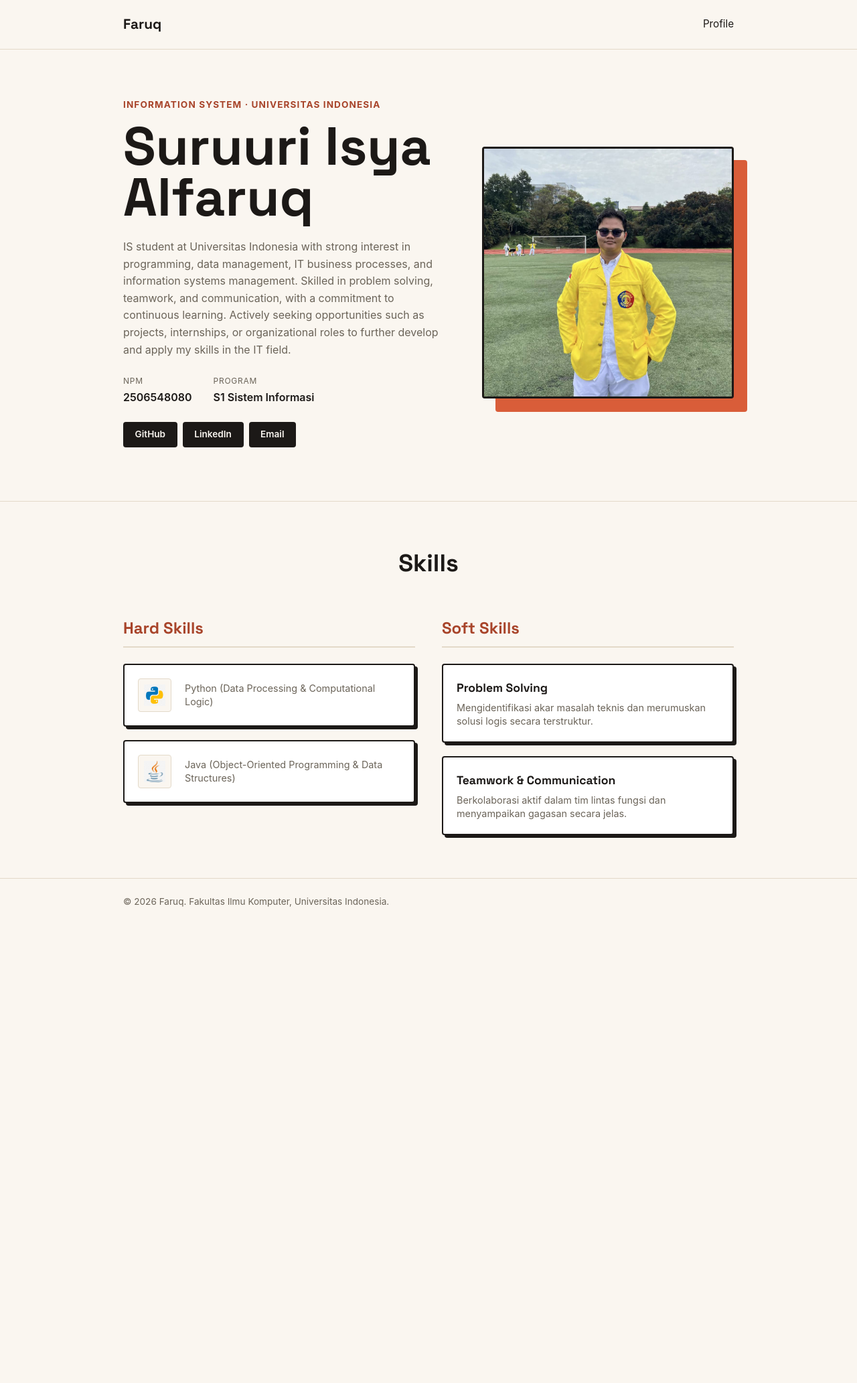
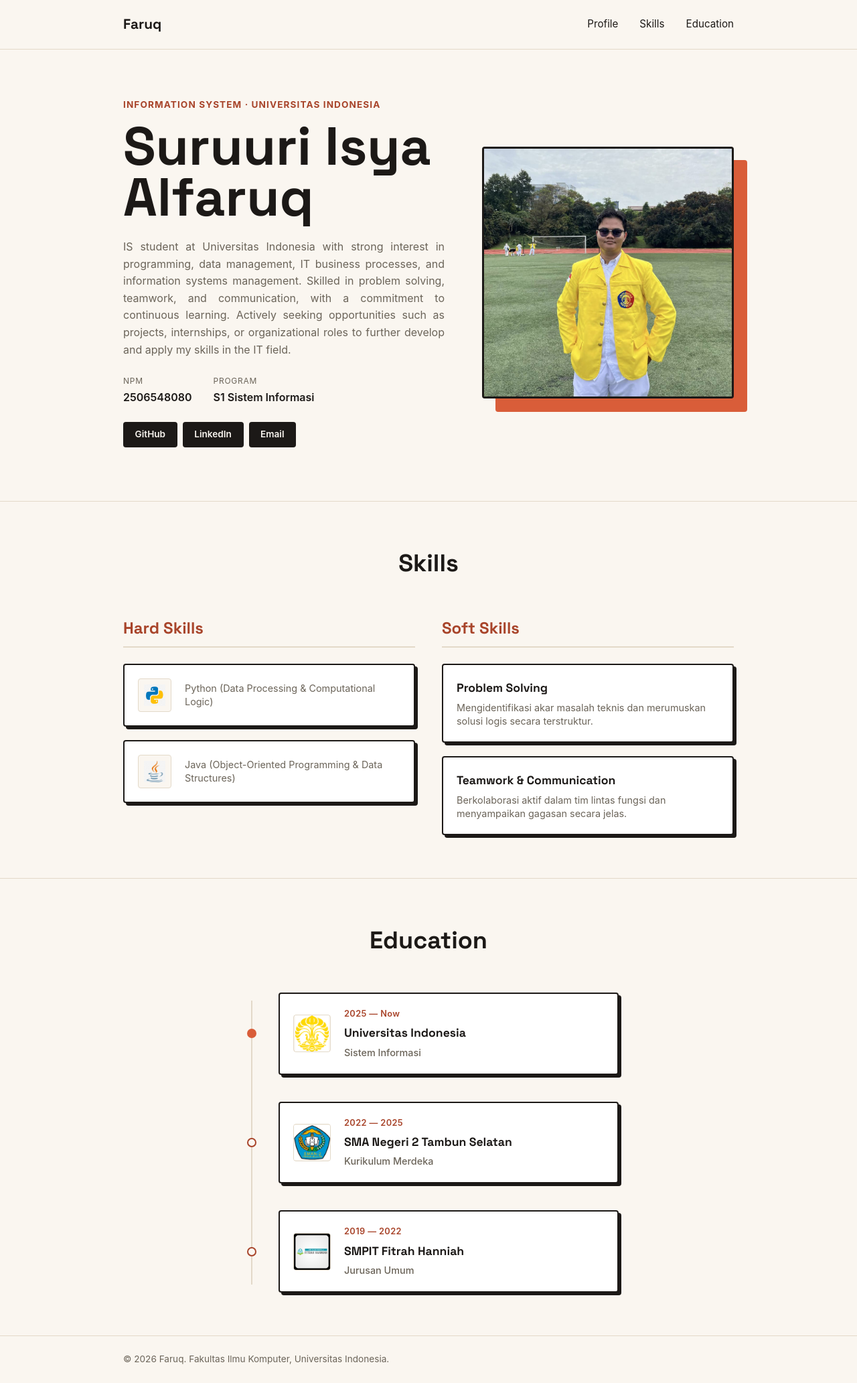
Before and after one commit to SuruuriIsyaAlfaruq2/myportofolio, a Django app: page / in a window 1280 px wide. Shown: the whole page at 67% size. Before the commit the page ends 1354 px from the top, so only its background shows below. Run offline with Django 5.2, Linux system fonts and the light colour scheme.

Commit message:
Adding New Section About Education History with timeline design

```diff
--- a/static/css/style.css
+++ b/static/css/style.css
@@ -27,8 +27,10 @@ h1, .brand {
 
 .container {
     max-width: 960px;
-    margin: 0 auto;
+    margin-left: auto;
+    margin-right: auto;
     padding: 0 1.5rem;
+    width: 100%;
 }
 
 .site-header {
@@ -99,6 +101,7 @@ h1, .brand {
     color: var(--text-muted);
     max-width: 480px;
     margin-bottom: 1.5rem;
+    text-align: justify;
 }
 
 .meta-list {
@@ -170,7 +173,7 @@ h1, .brand {
 }
 
 .site-footer {
-    padding: 1.5rem;
+    padding: 1.5rem 0;
     color: var(--text-muted);
     font-size: 0.85rem;
     border-top: 1px solid var(--line);
@@ -197,6 +200,7 @@ h1, .brand {
 .power {
     padding: 4rem 0rem;
     border-top: 1px solid var(--line);
+    border-bottom: 1px solid var(--line);
 }
 
 .section-title {
@@ -211,6 +215,7 @@ h1, .brand {
     display: grid;
     grid-template-columns: 1fr 1fr;
     gap: 2.5rem;
+    justify-content: center;
 }
 
 .column-title {
@@ -271,7 +276,6 @@ h1, .brand {
     flex-grow: 1;
 }
 
-/* Layout Khusus Soft Skill */
 .skill-name {
     font-family: "Space Grotesk", -apple-system, sans-serif;
     font-size: 1.1rem;
@@ -285,10 +289,135 @@ h1, .brand {
     line-height: 1.4;
 }
 
-/* Responsivitas Layar Kecil */
 @media (max-width: 768px) {
     .skills-grid {
         grid-template-columns: 1fr;
         gap: 2rem;
     }
 }
+
+#educations .container {
+    max-width: 600px;
+    margin: 0 auto;
+    padding: 4rem 1rem;
+}
+
+.education-timeline {
+    position: relative;
+    display: flex;
+    flex-direction: column;
+    gap: 2.5rem;
+}
+
+.education-timeline::before {
+    content: '';
+    position: absolute;
+    left: 19px;
+    top: 12px;
+    bottom: 12px;
+    width: 2px;
+    background-color: var(--line);
+    z-index: 0;
+}
+
+.edu-row {
+    display: grid;
+    grid-template-columns: 40px 1fr;
+    align-items: center;
+    column-gap: 1.25rem;
+    position: relative;
+}
+
+.edu-dot {
+    justify-self: center;
+    width: 14px;
+    height: 14px;
+    border-radius: 50%;
+    background-color: var(--paper);
+    border: 2px solid var(--accent-dark);
+    z-index: 1;
+}
+
+.edu-dot.is-current {
+    background-color: var(--accent);
+    border-color: var(--accent);
+}
+
+.desc-column {
+    display: flex;
+    align-items: center;
+    gap: 1.25rem;
+    padding: 1.25rem;
+    border: 2px solid var(--ink);
+    border-radius: var(--radius);
+    background-color: #ffffff;
+    box-shadow: 4px 4px 0px var(--ink);
+    transition: transform 0.2s ease, box-shadow 0.2s ease;
+}
+
+.desc-column:hover {
+    transform: translateY(-2px);
+    box-shadow: 6px 6px 0px var(--accent);
+}
+
+.education-logo {
+    flex-shrink: 0;
+    width: 56px;
+    height: 56px;
+    display: flex;
+    align-items: center;
+    justify-content: center;
+    overflow: hidden;
+    border-radius: var(--radius);
+    background-color: var(--paper);
+    border: 1px solid var(--line);
+}
+
+.education-logo img {
+    width: 100%;
+    height: 100%;
+    object-fit: contain;
+}
+
+.desc-education {
+    display: flex;
+    flex-direction: column;
+    justify-content: center;
+}
+
+.year-education {
+    font-size: 0.8rem;
+    font-weight: 600;
+    letter-spacing: 0.03em;
+    color: var(--accent-dark);
+    margin: 0 0 0.25rem 0;
+}
+
+.instance-name {
+    font-family: "Space Grotesk", -apple-system, sans-serif;
+    font-size: 1.1rem;
+    font-weight: 700;
+    color: var(--ink);
+    margin: 0 0 0.2rem 0;
+}
+
+.education-major {
+    font-size: 0.9rem;
+    font-weight: 500;
+    color: var(--text-muted);
+    margin: 0;
+}
+
+@media (max-width: 640px) {
+    .edu-row {
+        grid-template-columns: 24px 1fr;
+        column-gap: 0.75rem;
+    }
+    .education-timeline::before {
+        left: 11px;
+    }
+    .education-logo {
+        width: 44px;
+        height: 44px;
+    }
+}
--- a/templates/index.html
+++ b/templates/index.html
@@ -15,6 +15,8 @@
             <a href="#profile" class="brand">Faruq</a>
             <nav>
                 <a href="#profile">Profile</a>
+                <a href="#skills">Skills</a>
+                <a href="#educations">Education</a>
             </nav>
         </div>
     </header>
@@ -103,6 +105,58 @@
                 </div>
             </div>
         </section>
+
+        <section class="will" id="educations">
+            <div class="container">
+                <h2 class="section-title">Education</h2>
+
+                <div class="education-timeline">
+
+                    <div class="edu-row">
+                        <span class="edu-dot is-current"></span>
+                        <div class="desc-column">
+                            <div class="education-logo">
+                                <img src="/static/img/logo-ui.png" alt="Logo Universitas Indonesia">
+                            </div>
+                            <div class="desc-education">
+                                <p class="year-education">2025 — Now</p>
+                                <h3 class="instance-name">Universitas Indonesia</h3>
+                                <h4 class="education-major">Sistem Informasi</h4>
+                            </div>
+                        </div>
+                    </div>
+
+                    <div class="edu-row">
+                        <span class="edu-dot"></span>
+                        <div class="desc-column">
+                            <div class="education-logo">
+                                <img src="/static/img/logo-sman2tamsel.jpeg" alt="Logo SMA Negeri 2 Tambun Selatan">
+                            </div>
+                            <div class="desc-education">
+                                <p class="year-education">2022 — 2025</p>
+                                <h3 class="instance-name">SMA Negeri 2 Tambun Selatan</h3>
+                                <h4 class="education-major">Kurikulum Merdeka</h4>
+                            </div>
+                        </div>
+                    </div>
+
+                    <div class="edu-row">
+                        <span class="edu-dot"></span>
+                        <div class="desc-column">
+                            <div class="education-logo">
+                                <img src="/static/img/logo-smpitfh.png" alt="Logo SMPIT Fitrah Hanniah">
+                            </div>
+                            <div class="desc-education">
+                                <p class="year-education">2019 — 2022</p>
+                                <h3 class="instance-name">SMPIT Fitrah Hanniah</h3>
+                                <h4 class="education-major">Jurusan Umum</h4>
+                            </div>
+                        </div>
+                    </div>
+
+                </div>
+            </div>
+        </section>
     </main>
 
     <footer class="site-footer">
```
Also changed, not shown: static/img/logo-sman2tamsel.jpeg (added), static/img/logo-smpitfh.png (added), static/img/logo-ui.png (added).
